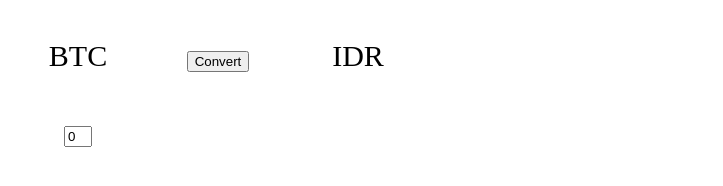
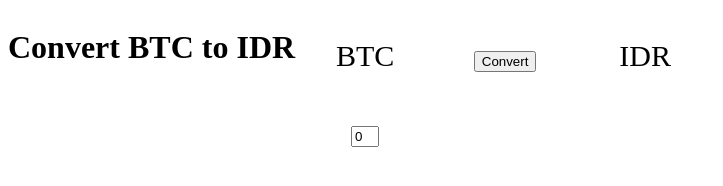
Before and after one commit to aditsanputra/BTCtoIDRConverter, a plain HTML site: page index.html in a window 1280 px wide. Shown: the whole page, without its empty margins (0-723 px from the left). Drawn offline with Linux system fonts and the light colour scheme.

Commit message:
added heading to index file

```diff
--- a/index.html
+++ b/index.html
@@ -9,6 +9,7 @@
 <body>
 
 <div class="flex-container">
+  <h1>Convert BTC to IDR</h1>
   <div>
   		<span>BTC</span>
         <div>
```
